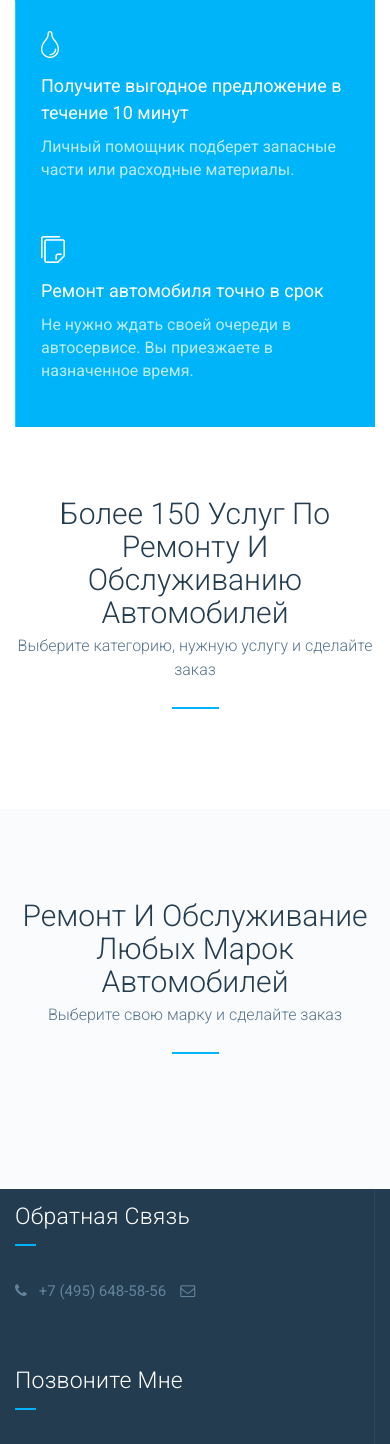
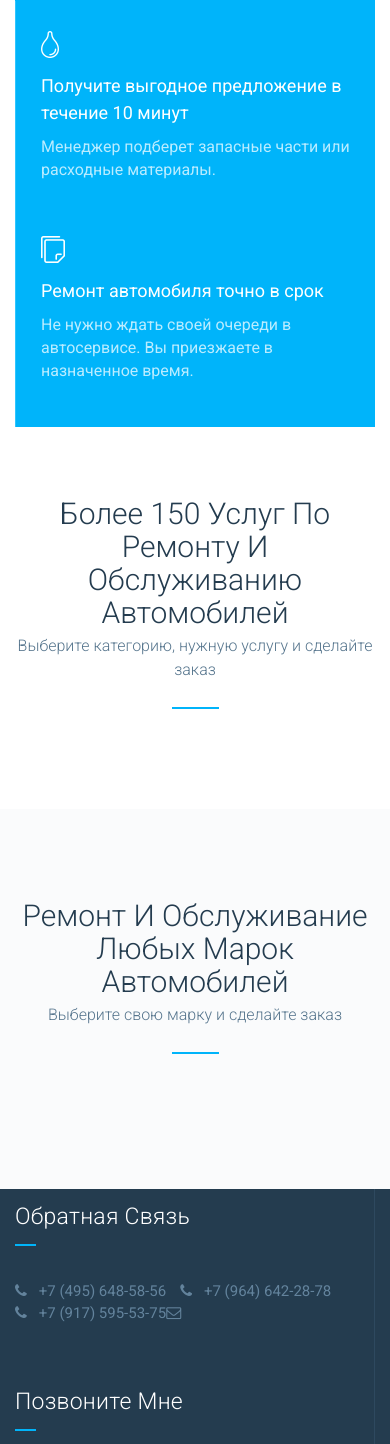
Before and after one commit to doncu/vakaavto, a Python web app: template vakaavto/templates/index.html in a window 390 px wide. Shown: the part 794-2238 px from the top of the page. Run offline with Jinja, Linux system fonts and the light colour scheme; the template is opened without the code that fills it, so the values that code supplies are empty.

Commit message:
last changes add phones and modify content on page how it work and footer

```diff
--- a/setup.py
+++ b/setup.py
@@ -20,7 +20,7 @@ def get_recursive_files(src, dst):
 
 setuptools.setup(
     name='vakaavto',
-    version='2.0.2',
+    version='2.0.3',
     author="Ivan Krivosheev, Semen Doncu",
     author_email="py.krivosheev@gmail.com, doncusemen@gmail.com",
     description="Site for Vaka-Avto",
--- a/vakaavto/templates/base.html
+++ b/vakaavto/templates/base.html
@@ -195,6 +195,8 @@
             <h3 class="footer-title">Обратная связь</h3>
             <ul class="nav">
               <li class="tel"><a href="tel:+74956485856"><i class="fa fa-phone"></i>+7 (495) 648-58-56</a></li>
+              <li class="tel"><a href="tel:+79646422878"><i class="fa fa-phone"></i>+7 (964) 642-28-78</a></li>
+              <li class="tel"><a href="tel:+79175955375"><i class="fa fa-phone"></i>+7 (917) 595-53-75</a></li>
               <li class="email"><a href="mailto:{{ email }}"><i class="fa fa-envelope-o"></i>{{ email }}</a>
               </li>
             </ul>
--- a/vakaavto/templates/index.html
+++ b/vakaavto/templates/index.html
@@ -172,7 +172,7 @@
 						data-start="1000"
 						data-splitin="none"
 						data-splitout="none"
-						data-responsive_offset="on">Не нужно искать авторсервис. Есть мы.<br>
+						data-responsive_offset="on">Не нужно искать автосервис. Есть мы.<br>
 					</div>
 
 					<div class="tp-caption welcome-Content color-fff tp-resizeme"
@@ -234,7 +234,7 @@
         <div class="col-md-4 featured-service-block">
             <div class="icon-holder"><img src="{{ url_for ('static', filename='images/icons/service/12.png')}}" alt=""></div>
             <h3 class="this-title"><a href="#">Получите выгодное предложение в течение 10 минут</a></h3>
-            <p class="this-summary" style="font-size: 16px">Личный помощник подберет запасные части или расходные материалы.</p>
+            <p class="this-summary" style="font-size: 16px">Менеджер подберет запасные части или расходные материалы.</p>
         </div>
         <div class="col-md-4 featured-service-block">
             <div class="icon-holder"><img src="{{ url_for ('static', filename='images/icons/service/13.png')}}" alt=""></div>
```
